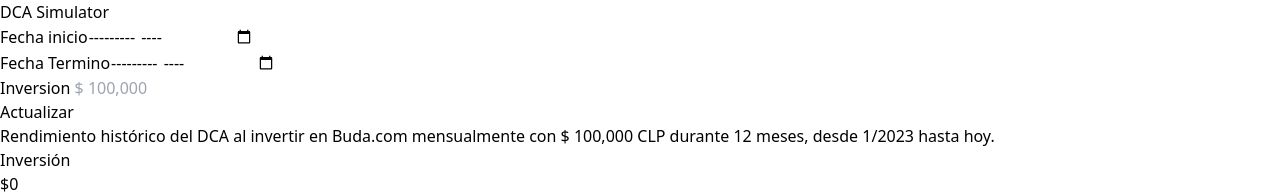
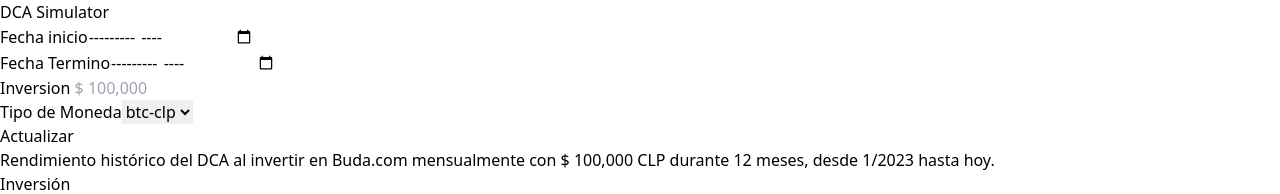
Before and after one commit to CesarHerr/dca_simulator, a React (Vite) app: page / in a window 1280 px wide. Shown: the top 194 px of the page. Built offline with nearby package versions, Linux system fonts and the light colour scheme; no server answers.

Commit message:
Add a selector input for coins markets

```diff
--- a/src/components/FormData.jsx
+++ b/src/components/FormData.jsx
@@ -3,12 +3,14 @@
   setStartDate,
   setEndDate,
   setInversion,
+  setInversion2,
+  setMarket,
 } from '../redux/trades/tradeSlice';
 import useFetchTradesForDateRange from './custom/useFetchTradesForDateRange';
 
 function FormData() {
   const dispatch = useDispatch();
-  const { startDate, endDate, inversion } = useSelector(
+  const { startDate, endDate, inversion, inversion2, market } = useSelector(
     (state) => state.trades
   );
 
@@ -29,12 +31,27 @@
 
   // save the amount in the state
   const handleAmount = (e) => {
-    dispatch(setInversion(Number(e.target.value)));
+    dispatch(setInversion2(Number(e.target.value)));
+  };
+
+//save the market to fetch
+  const handleMarket = (e) => {
+    dispatch(setMarket(e.target.value));
   };
 
   // fetch the trades for the date range
   const handleSubmit = () => {
-    fetchTradesForDateRange(startDate, endDate, inversion);
+    const today = new Date();
+    if (
+      inversion < 0 ||
+      today.getTime() < endDate ||
+      today.getTime() < startDate
+    ) {
+      alert('Ingrese nuevamente los datos');
+    } else {
+      fetchTradesForDateRange(startDate, endDate, inversion);
+      dispatch(setInversion(Number(inversion2)));
+    }
   };
 
   return (
@@ -77,6 +94,19 @@
           required
         />
       </div>
+      <div className="flex flex-col w-full">
+        <label htmlFor="selection" className="inline">
+          Tipo de Moneda
+        </label>
+        <select name="pets" id="pet-select" onChange={handleMarket}>
+          <option value="">{market}</option>
+          <option value="btc-clp">BTC</option>
+          <option value="eth-clp">ETH</option>
+          <option value="ltc-clp">LTC</option>
+          <option value="usdc-clp">USDC</option>
+        </select>
+      </div>
+
       <button
         type="button"
         onClick={handleSubmit}
```
